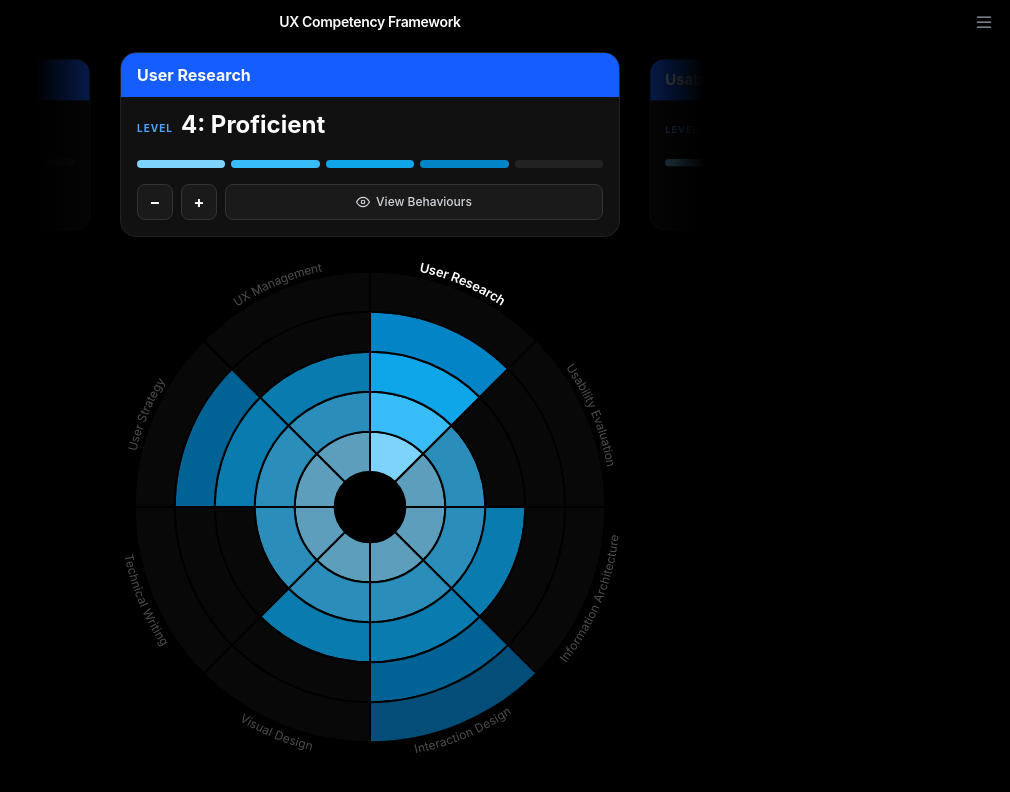
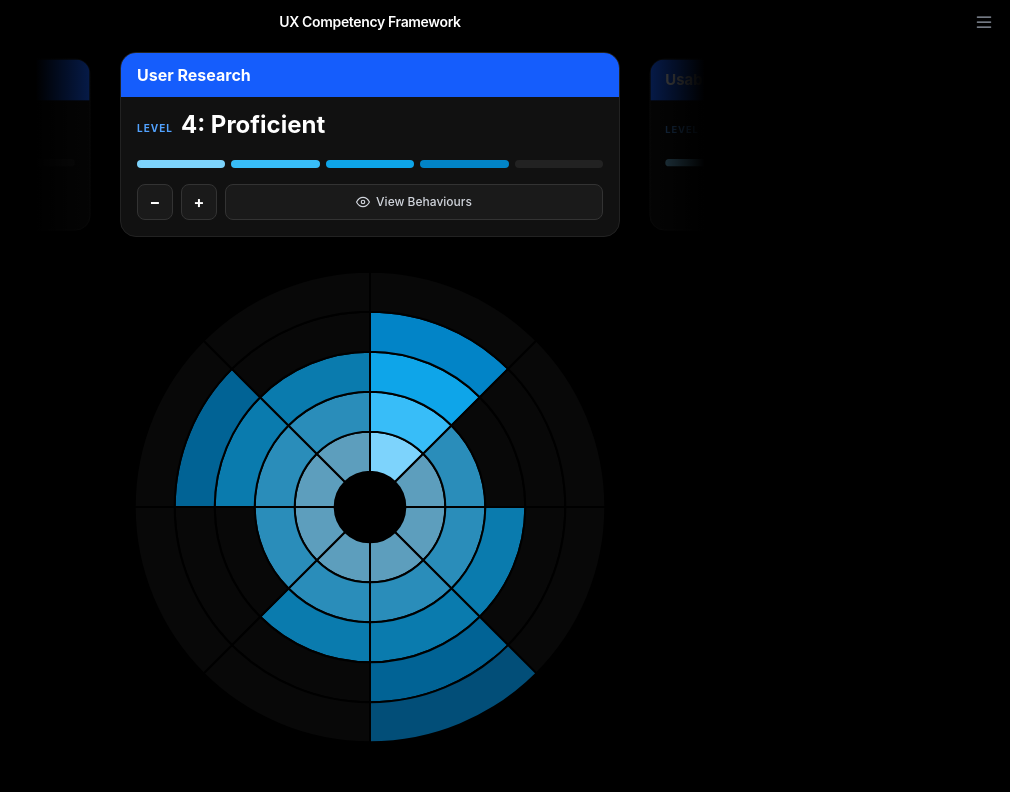
Before and after one commit to rhyspendred/competency-radar, a React (Vite) app: page / in a window 1280 px wide. Shown: the top 792 px of the page, without its empty margins (270-1280 px from the left). Built offline with nearby package versions, Linux system fonts and the light colour scheme.

Commit message:
Commented out labels outside radar code for later

```diff
--- a/src/components/CompetencyRadar.tsx
+++ b/src/components/CompetencyRadar.tsx
@@ -241,8 +241,8 @@ export default function CompetencyRadar({
               </PieChart>
             </div>
 
-            {/* Perimeter labels */}
-            <svg
+            {/* Perimeter labels (disabled for now) */}
+            {false && <svg
               width={size}
               height={size}
               className="absolute inset-0 pointer-events-none"
@@ -291,7 +291,7 @@ export default function CompetencyRadar({
                   </text>
                 );
               })}
-            </svg>
+            </svg>}
           </div>
         </div>
       )}
```
